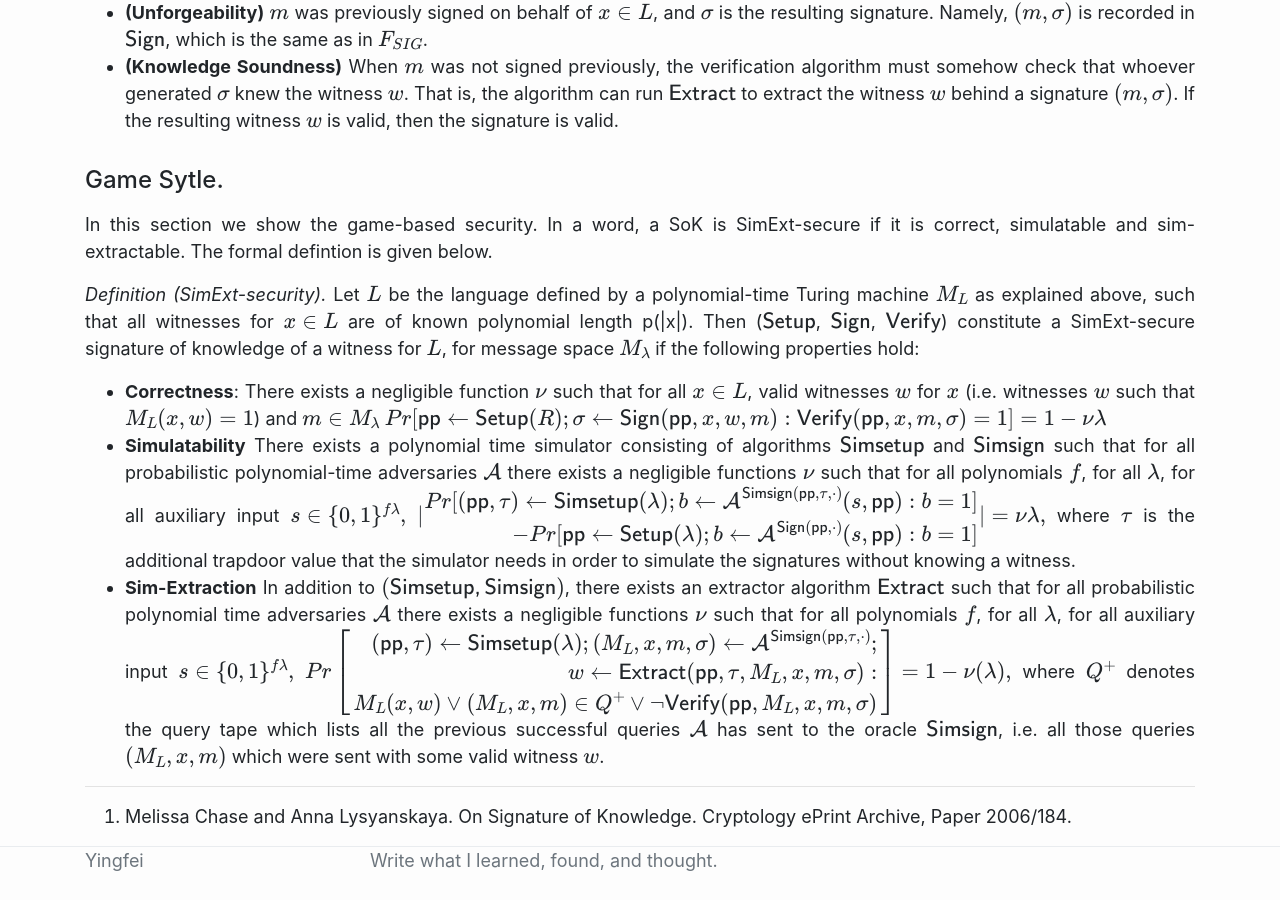
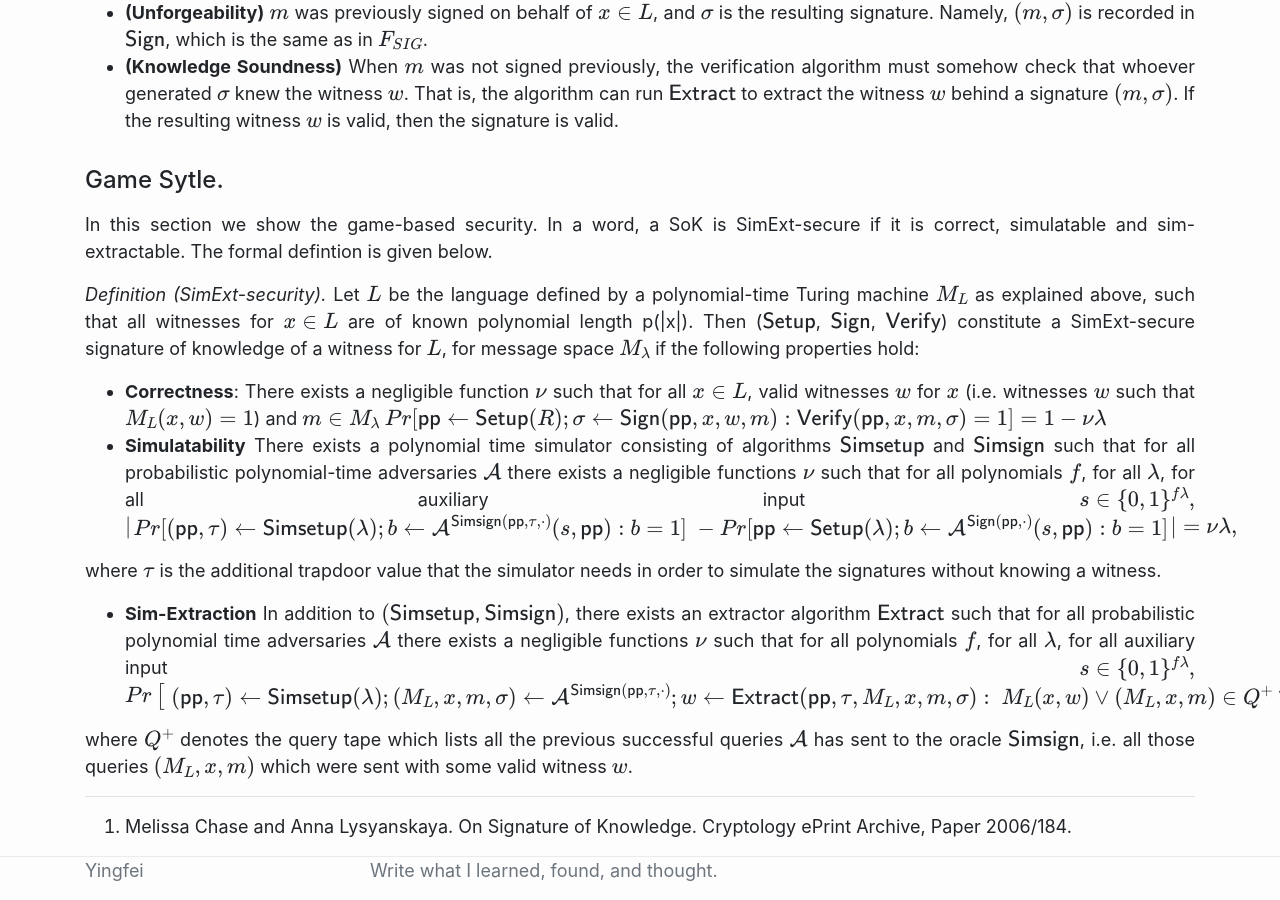
Before and after one commit to YanYingfei/yanyingfei.github.io, a Jekyll site: the page built from _posts/2023-11-07-Signature-of-Knowledge.md, in a window 1280 px wide and 900 px high, scrolled down 1636 px. Built offline with Jekyll 4.4.1, drawn with Linux system fonts in a browser that asks for light colours; formulas are drawn with MathJax 3.

Commit message:
Update 2023-11-07-Signature-of-Knowledge.md

```diff
--- a/_posts/2023-11-07-Signature-of-Knowledge.md
+++ b/_posts/2023-11-07-Signature-of-Knowledge.md
@@ -60,12 +60,14 @@ for $L$, for message space $\{ M_\lambda \}$ if the following properties hold:
 - **Correctness**: There exists a negligible function $\nu$ such that for all $x \in L$, valid witnesses $w$ for $x$ (i.e. witnesses $w$ such that $M_L(x,w) =1$) and $m \in M_\lambda$
 $\begin{equation} Pr[\mathsf{pp} \gets \mathsf{Setup}(R); \sigma \gets \mathsf{Sign}(\mathsf{pp},x, w, m):  \mathsf{Verify}(\mathsf{pp}, x, m, \sigma) = 1] = 1 - \nu{\lambda} \end{equation}$
 - **Simulatability** There exists a polynomial time simulator consisting of algorithms $\mathsf{Simsetup}$ and $\mathsf{Simsign}$ such that for all probabilistic polynomial-time adversaries $\mathcal{A}$ there exists a negligible functions $\nu$ such that for all polynomials $f$, for all $\lambda$, for all auxiliary input $$s \in \{0,1\}^{f{\lambda}},$$
-$$\begin{equation} | \begin{aligned} Pr[(\mathsf{pp},\tau) \gets \mathsf{Simsetup}(\lambda); b\gets \mathcal{A}^{\mathsf{Simsign}(\mathsf{pp}, \tau,\cdot)}(s,\mathsf{pp}): b=1] \\ - Pr[\mathsf{pp} \gets \mathsf{Setup}(\lambda); b\gets \mathcal{A}^{\mathsf{Sign}(\mathsf{pp}, \cdot)}(s,\mathsf{pp}): b=1]\end{aligned} |= \nu{\lambda}, \end{equation}$$
+$\begin{equation} | \begin{aligned} Pr[(\mathsf{pp},\tau) \gets \mathsf{Simsetup}(\lambda); b\gets \mathcal{A}^{\mathsf{Simsign}(\mathsf{pp}, \tau,\cdot)}(s,\mathsf{pp}): b=1] \\ - Pr[\mathsf{pp} \gets \mathsf{Setup}(\lambda); b\gets \mathcal{A}^{\mathsf{Sign}(\mathsf{pp}, \cdot)}(s,\mathsf{pp}): b=1]\end{aligned} |= \nu{\lambda}, \end{equation}$
+
 where $\tau$ is the additional trapdoor value that the simulator needs in order to simulate the signatures without knowing a witness.
 - **Sim-Extraction** In addition to $(\mathsf{Simsetup, Simsign})$, there exists an extractor algorithm $\mathsf{Extract}$ such that for all probabilistic polynomial time adversaries $\mathcal{A}$ there exists a negligible functions $\nu$ such that for all polynomials $f$,  for all $\lambda$, for all auxiliary input $$s \in \{0,1\}^{f{\lambda}},$$
-$$\begin{equation} Pr\left[\begin{aligned} (\mathsf{pp},\tau) \gets \mathsf{Simsetup}(\lambda); (M_L,x,m,\sigma) \gets \mathcal{A}^{\mathsf{Simsign}(\mathsf{pp}, \tau,\cdot)}; \\
-	w \gets \mathsf{Extract}(\mathsf{pp}, \tau, M_L, x, m, \sigma):\\ M_L(x,w) \vee (M_L, x, m) \in Q^{+} \vee \lnot \mathsf{Verify}(\mathsf{pp},M_L, x, m, \sigma)
-\end{aligned} \right] = 1 - \nu(\lambda) \end{equation},$$
+$\begin{equation} Pr\left[\begin{aligned} (\mathsf{pp},\tau) \gets \mathsf{Simsetup}(\lambda); (M_L,x,m,\sigma) \gets \mathcal{A}^{\mathsf{Simsign}(\mathsf{pp}, \tau,\cdot)}; \\
+w \gets \mathsf{Extract}(\mathsf{pp}, \tau, M_L, x, m, \sigma):\\ M_L(x,w) \vee (M_L, x, m) \in Q^{+} \vee \lnot \mathsf{Verify}(\mathsf{pp},M_L, x, m, \sigma)
+\end{aligned} \right] = 1 - \nu(\lambda) \end{equation},$
+
 where $Q^+$ denotes the query tape which lists all the previous successful queries $\mathcal{A}$ has sent to the oracle $\mathsf{Simsign}$, i.e. all those queries $(M_L, x, m)$ which were sent with some valid witness $w$.
 
 
```
